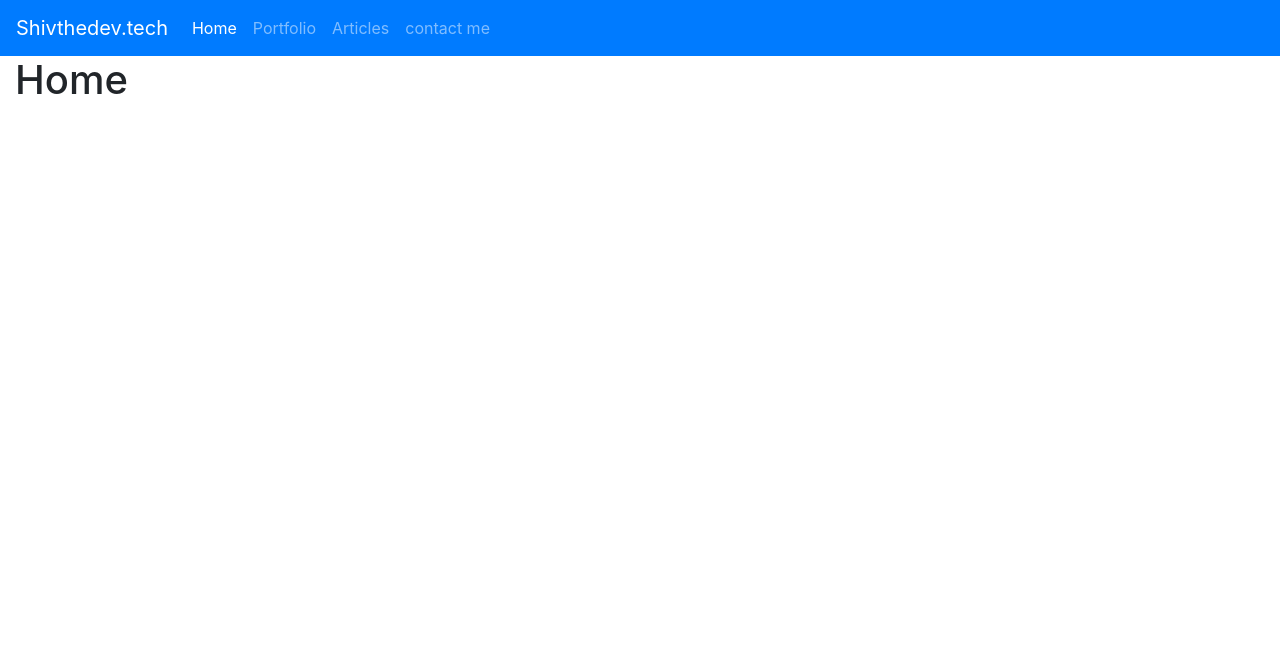
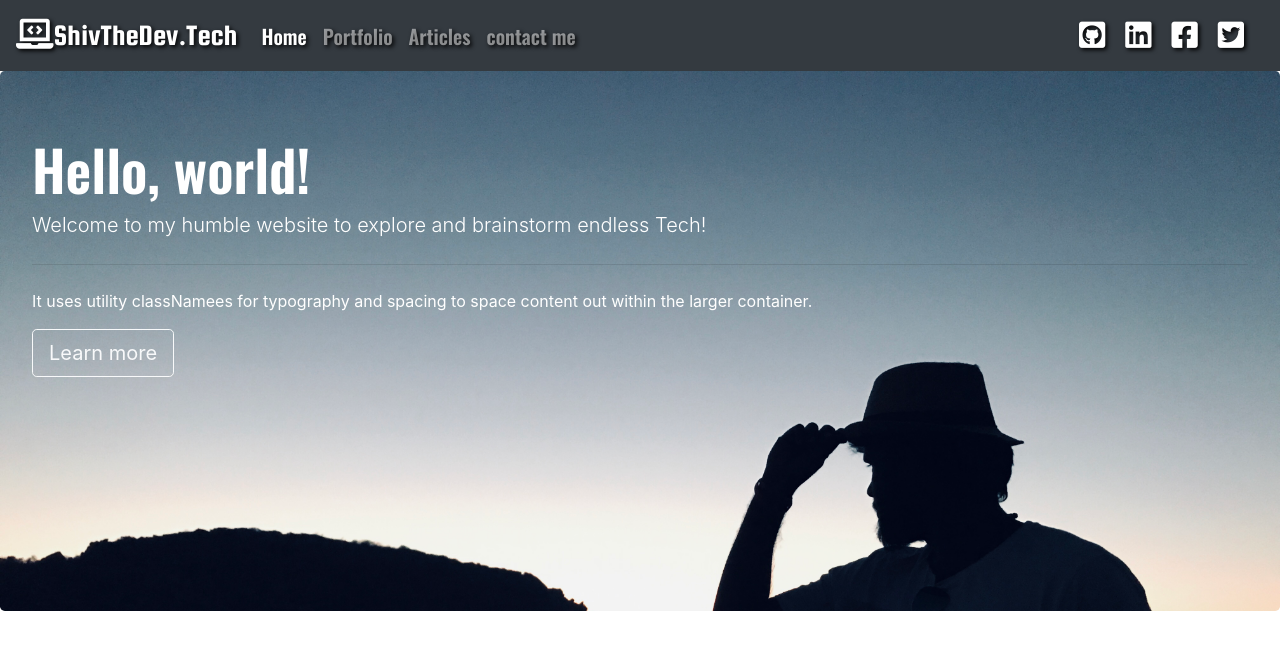
Before and after one commit to citysiva180/shivthedev, a React (Create React App) app: page / in a window 1280 px wide. Shown: the top 650 px of the page. Built offline with nearby package versions, Linux system fonts and the light colour scheme.

Commit message:
homepage_jumbotron

```diff
--- a/public/index.html
+++ b/public/index.html
@@ -45,6 +45,21 @@
       href="https://fonts.googleapis.com/css2?family=Squada+One&display=swap"
       rel="stylesheet"
     />
+    <link
+      href="https://fonts.googleapis.com/css2?family=Oswald:wght@600&display=swap"
+      rel="stylesheet"
+    />
+    <link
+      rel="stylesheet"
+      href="https://pro.fontawesome.com/releases/v5.10.0/css/all.css"
+      integrity="sha384-AYmEC3Yw5cVb3ZcuHtOA93w35dYTsvhLPVnYs9eStHfGJvOvKxVfELGroGkvsg+p"
+      crossorigin="anonymous"
+    />
+    <link
+      href="https://fonts.googleapis.com/css2?family=Bree+Serif&family=Merriweather:ital,wght@1,900&family=Oswald:wght@600&family=Roboto+Slab&display=swap"
+      rel="stylesheet"
+    />
+
     <!--
       Notice the use of %PUBLIC_URL% in the tags above.
       It will be replaced with the URL of the `public` folder during the build.
--- a/src/App.js
+++ b/src/App.js
@@ -12,15 +12,14 @@ function App() {
     <React.Fragment>
       <BrowserRouter>
         <Navbar></Navbar>
+
         <Switch>
-          <div className="container-fluid">
-            <Route path="/" exact component={Home}></Route>
-            <Route path="/portfolio" exact component={portfolio}></Route>
-            <Route path="/contact" exact component={contact}></Route>
-            <Route path="/article" exact component={article}></Route>
-            <Redirect path="/" exact to="/"></Redirect>
-            <Redirect path="/home" exact component={Home}></Redirect>
-          </div>
+          <Route path="/" exact component={Home}></Route>
+          <Redirect path="/" exact to="/"></Redirect>
+          <Route path="/portfolio" component={portfolio}></Route>
+          <Route path="/contact" component={contact}></Route>
+          <Route path="/article" component={article}></Route>
+          <Redirect path="/home" exact component={Home}></Redirect>
         </Switch>
       </BrowserRouter>
     </React.Fragment>
--- a/src/components/Home.jsx
+++ b/src/components/Home.jsx
@@ -1,9 +1,30 @@
 import React, { Component } from "react";
+import Siva from "../assets/siva.jpg";
+import "../stylesheets/home.css";
 
 class Home extends Component {
   state = {};
   render() {
-    return <h1>Home</h1>;
+    return (
+      <div className="home">
+        <div className="jumbotron">
+          <h1 className="display-4">Hello, world!</h1>
+          <p className="lead">
+            Welcome to my humble website to explore and brainstorm endless Tech!
+          </p>
+          <hr className="my-4" />
+          <p>
+            It uses utility classNamees for typography and spacing to space
+            content out within the larger container.
+          </p>
+          <p className="lead">
+            <a className="btn btn-outline-light btn-lg" href="#" role="button">
+              Learn more
+            </a>
+          </p>
+        </div>
+      </div>
+    );
   }
 }
 
--- /dev/null
+++ b/src/stylesheets/home.css
@@ -0,0 +1,29 @@
+.home {
+    margin: auto;
+}
+
+.card {
+    background-size: cover;
+}
+
+.jumbotron {
+    background-image: url("../assets/siva.jpg");
+    background-size: cover;
+    height: 540px;
+
+}
+
+.jumbotron>h1 {
+    color: white;
+    font-family: 'Oswald', sans-serif;
+}
+
+.jumbotron>p {
+    /* font-family: 'Oswald', sans-serif;*/
+    /* font-family: 'Roboto Slab', serif; */
+    /* font-family: 'Bree Serif', serif; */
+    /* font-family: 'Merriweather', serif; */
+    color: white;
+}
+
+.jumbotron.card.btn {}
--- a/src/utilities/Nabar.jsx
+++ b/src/utilities/Nabar.jsx
@@ -1,11 +1,13 @@
 import React from "react";
 import { Link, NavLink } from "react-router-dom";
+import "./Navbar.css";
 
 const Navbar = () => {
   return (
-    <nav className="navbar navbar-expand-lg navbar-dark bg-primary">
+    <nav className="navbar navbar-expand-lg navbar-dark bg-dark">
       <Link className="navbar-brand" to="/">
-        Shivthedev.tech
+        <i className="fas fa-laptop-code"></i>
+        ShivTheDev.Tech
       </Link>
       <button
         className="navbar-toggler"
@@ -20,7 +22,7 @@ const Navbar = () => {
       </button>
       <div className="collapse navbar-collapse" id="navbarNav">
         <ul className="navbar-nav">
-          <li className="nav-item active">
+          <li className="nav-item">
             <NavLink className="nav-link" to="/">
               Home <span className="sr-only">(current)</span>
             </NavLink>
@@ -42,6 +44,33 @@ const Navbar = () => {
           </li>
         </ul>
       </div>
+      <div className="icons">
+        {/* <i class="fab fa-instagram-square"></i> */}
+        <a
+          href="https://github.com/citysiva180"
+          className="fab fa-github-square"
+          rel="noopener noreferrer"
+          target="_blank"
+        ></a>
+        <a
+          href="https://www.linkedin.com/in/siva-rajan-70286187/"
+          className="fab fa-linkedin"
+          rel="noopener noreferrer"
+          target="_blank"
+        ></a>
+        <a
+          className="fab fa-facebook-square"
+          href="https://www.facebook.com/sivjackson007"
+          rel="noopener noreferrer"
+          target="_blank"
+        ></a>
+        <a
+          href="https://twitter.com/citysiva180"
+          className="fab fa-twitter-square"
+          rel="noopener noreferrer"
+          target="_blank"
+        ></a>
+      </div>
     </nav>
   );
 };
--- a/src/utilities/Navbar.css
+++ b/src/utilities/Navbar.css
@@ -1,3 +1,27 @@
 .navbar-brand {
     font-family: 'Squada One', cursive;
+    font-size: 30px;
+    color: white;
+    text-shadow: 2px 2px 4px #000000;
+
 }
+
+.nav-link {
+    font-family: 'Oswald', sans-serif;
+    font-size: 20px;
+    color: white;
+    text-shadow: 2px 2px 4px #000000;
+
+}
+
+.icons {
+    color: white;
+    font-size: 30px;
+
+}
+
+.icons>a {
+    margin-right: 20px;
+    color: white;
+    text-shadow: 2px 2px 4px #000000;
+}
```
Also changed, not shown: src/assets/siva.jpg (added).
